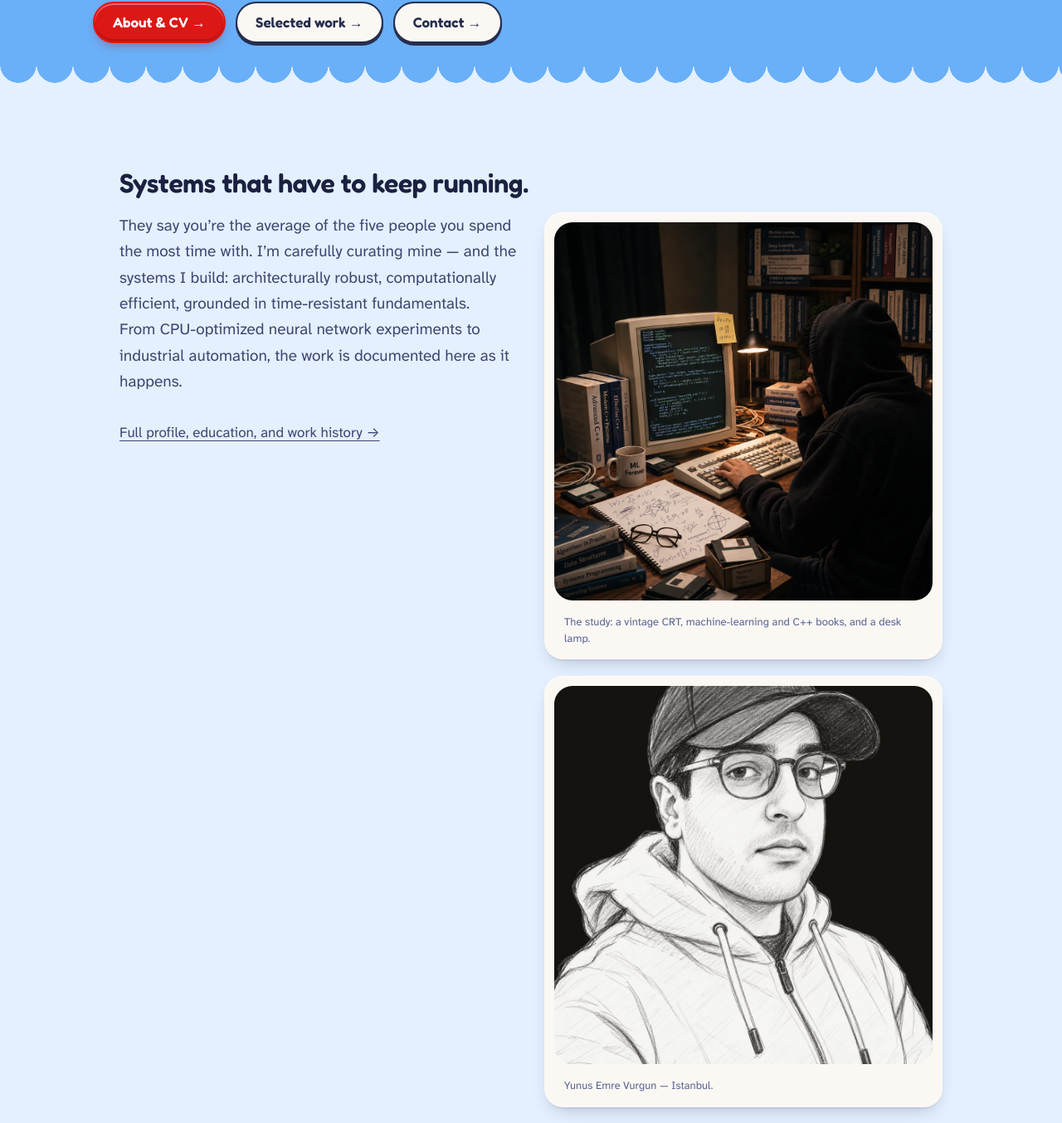
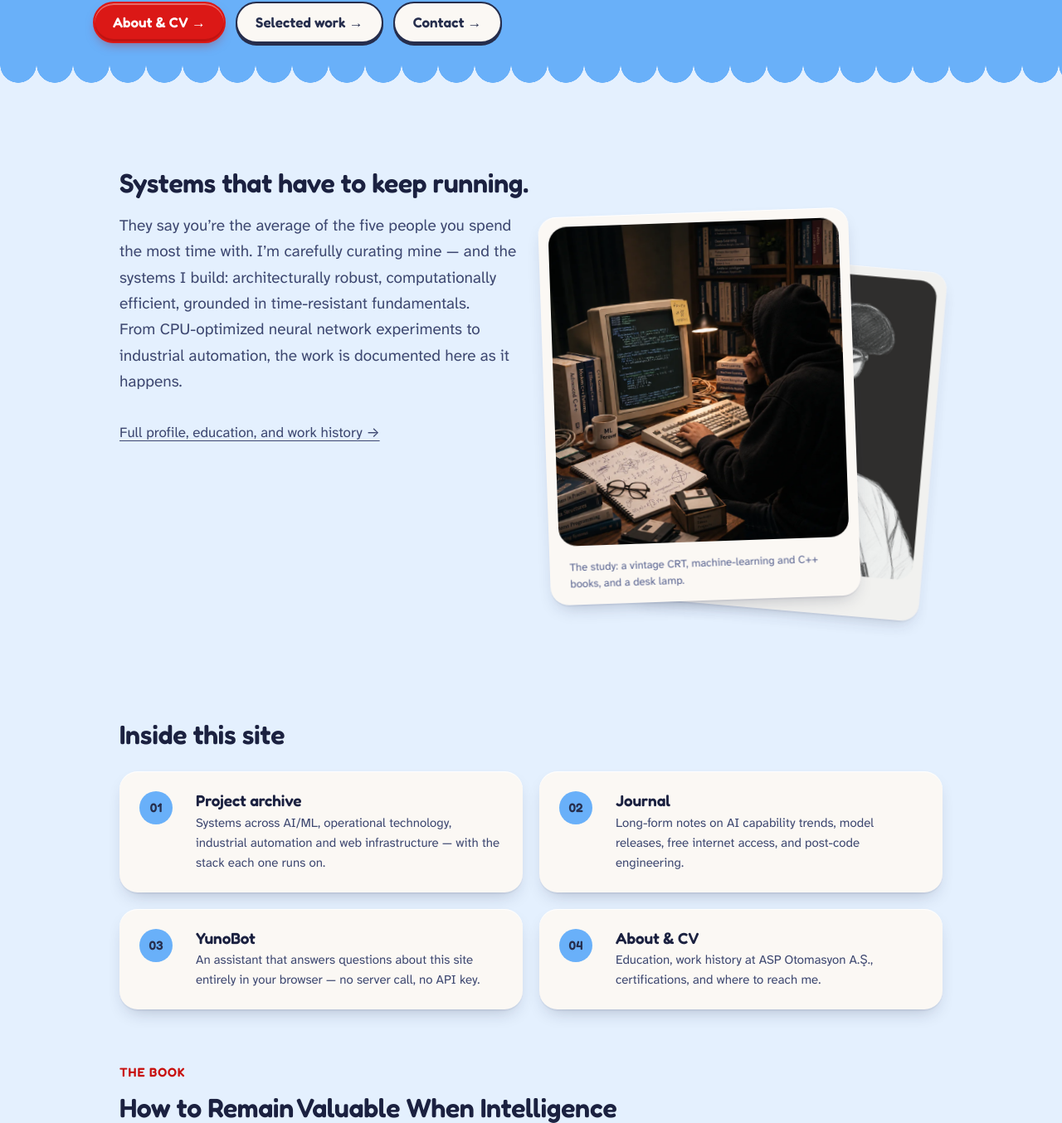
Before and after one commit to yunusemrejr/yunusemrevurgun-com, a PHP site: page /slop/views/home.php in a window 1280 px wide. Shown: the part 714-2068 px from the top of the page at 83% size. Run offline with PHP 8.4, Linux system fonts and the light colour scheme; data that the repository does not hold is empty; some libraries are stand-ins or nearby versions.

Commit message:
Home: overlapping flip-card deck for the desk photo and portrait with soft glare; full sitemap footer on the landing page
Co-Authored-By: Claude Sonnet 5.5 <noreply@anthropic.com>

```diff
--- a/assets/css/jelly.css
+++ b/assets/css/jelly.css
@@ -1493,3 +1493,117 @@ body.ui-landing {
 body.ui-404 .ui-main > .ui-section:first-of-type::after {
   transform: rotate(-11deg) scale(1.1, 0.86);
 }
+
+/* ===== HOME: PHOTO DECK ===== */
+/* Two cream cards overlapped like a hand of cards. The one behind is tilted,
+   smaller and a touch faded; clicking it flips it to the front. */
+.ui-landing-study-figures.is-deck {
+  position: relative;
+  display: block;
+  aspect-ratio: 1 / 1.14;
+  max-width: 480px;
+  width: 100%;
+  justify-self: center;
+}
+
+.is-deck > figure {
+  position: absolute;
+  width: 78%;
+  margin: 0;
+  transition: transform 520ms var(--ease-jelly), opacity 320ms ease, filter 320ms ease, box-shadow 320ms ease;
+  will-change: transform;
+  backface-visibility: hidden;
+  overflow: hidden;
+}
+
+.is-deck > figure img {
+  aspect-ratio: 1 / 1.1;
+  object-fit: cover;
+}
+
+.is-deck > figure:nth-child(2) img { object-position: 50% 25%; }
+
+.is-deck > figure.is-front {
+  z-index: 2;
+  top: 0;
+  left: 0;
+  transform: rotate(-2deg);
+}
+
+.is-deck > figure:not(.is-front) {
+  z-index: 1;
+  top: 8%;
+  right: 0;
+  transform: translate(0, 0) rotate(5deg) scale(0.94);
+  opacity: 0.88;
+  filter: saturate(0.85) brightness(0.97);
+  cursor: pointer;
+}
+
+.is-deck > figure:not(.is-front):hover,
+.is-deck > figure:not(.is-front):focus-visible {
+  transform: translate(2%, -1%) rotate(3deg) scale(0.96);
+  opacity: 1;
+  filter: none;
+}
+
+.is-deck > figure.is-flipping {
+  animation: deck-flip 640ms var(--ease-jelly);
+}
+
+@keyframes deck-flip {
+  0% { transform: perspective(900px) rotateY(-90deg) rotate(5deg) scale(0.94); }
+  100% { transform: perspective(900px) rotateY(0) rotate(-2deg) scale(1); }
+}
+
+/* Soft glare: a diagonal sheen that tracks the pointer on the front card. */
+.is-deck > figure::after {
+  content: "";
+  position: absolute;
+  inset: 0;
+  border-radius: inherit;
+  pointer-events: none;
+  opacity: 0;
+  background:
+    radial-gradient(circle at var(--gx, 30%) var(--gy, 20%), rgb(255 255 255 / 0.5), transparent 45%),
+    linear-gradient(115deg, transparent 38%, rgb(255 255 255 / 0.28) 48%, transparent 58%);
+  mix-blend-mode: soft-light;
+  transition: opacity 300ms ease;
+}
+
+.is-deck > figure.is-front:hover::after,
+.is-deck > figure.is-flipping::after {
+  opacity: 1;
+}
+
+.is-deck > figure.is-front::before {
+  content: "";
+  position: absolute;
+  inset: 0;
+  z-index: 1;
+  border-radius: inherit;
+  pointer-events: none;
+  background: linear-gradient(115deg, transparent 30%, rgb(255 255 255 / 0.35) 45%, transparent 60%) -120% 0 / 250% 100% no-repeat;
+}
+
+.is-deck > figure.is-flipping::before {
+  animation: deck-glint 900ms ease-out 150ms both;
+}
+
+@keyframes deck-glint {
+  to { background-position: 120% 0; }
+}
+
+.is-deck figcaption {
+  position: relative;
+}
+
+@media (max-width: 800px) {
+  .ui-landing-study-figures.is-deck { max-width: 400px; }
+}
+
+@media (prefers-reduced-motion: reduce) {
+  .is-deck > figure { transition: none; }
+  .is-deck > figure.is-flipping,
+  .is-deck > figure.is-flipping::before { animation: none; }
+}
--- a/assets/js/ui-interactions.js
+++ b/assets/js/ui-interactions.js
@@ -636,3 +636,47 @@
     if (e.animationName === 'jelly-wobble') mascot.classList.remove('is-poked');
   });
 })();
+
+/* Home: the desk photo and the pencil portrait sit as a two-card deck. Click
+   (or Enter/Space) the card behind to flip it to the front; a glare follows
+   the pointer across the front card. Without JS the two cards just stack. */
+(() => {
+  const deck = document.querySelector('[data-deck]');
+  if (!deck) return;
+  const cards = Array.from(deck.querySelectorAll('[data-deck-card]'));
+  if (cards.length !== 2) return;
+  const still = window.matchMedia('(prefers-reduced-motion: reduce)');
+  deck.classList.add('is-deck');
+
+  function setFront(front) {
+    cards.forEach((card) => {
+      const isFront = card === front;
+      const wasFront = card.classList.contains('is-front');
+      card.classList.toggle('is-front', isFront);
+      card.setAttribute('aria-label', isFront ? '' : 'Bring this photo to the front');
+      if (!isFront) card.setAttribute('tabindex', '0'); else card.removeAttribute('tabindex');
+      card.setAttribute('role', isFront ? '' : 'button');
+      if (isFront && !wasFront && !still.matches) {
+        card.classList.remove('is-flipping');
+        void card.offsetWidth;
+        card.classList.add('is-flipping');
+      }
+    });
+  }
+  cards.forEach((card) => {
+    card.addEventListener('animationend', () => card.classList.remove('is-flipping'));
+    card.addEventListener('click', () => { if (!card.classList.contains('is-front')) setFront(card); });
+    card.addEventListener('keydown', (e) => {
+      if ((e.key === 'Enter' || e.key === ' ') && !card.classList.contains('is-front')) {
+        e.preventDefault();
+        setFront(card);
+      }
+    });
+    card.addEventListener('pointermove', (e) => {
+      const r = card.getBoundingClientRect();
+      card.style.setProperty('--gx', ((e.clientX - r.left) / r.width * 100).toFixed(1) + '%');
+      card.style.setProperty('--gy', ((e.clientY - r.top) / r.height * 100).toFixed(1) + '%');
+    });
+  });
+  setFront(cards[0]);
+})();
--- a/views/home.php
+++ b/views/home.php
@@ -147,13 +147,13 @@ ui_render_head(
                 <p class="ui-section-text">From CPU-optimized neural network experiments to industrial automation, the work is documented here as it happens.</p>
                 <a class="ui-more-link" href="<?= FULL_BASE_PATH ?>about">Full profile, education, and work history →</a>
             </div>
-            <div class="ui-landing-study-figures">
-                <figure>
+            <div class="ui-landing-study-figures" data-deck>
+                <figure data-deck-card>
                     <img src="<?= FULL_BASE_PATH ?>assets/images/landing-hero-desk.webp" width="1100" height="1100" decoding="async" loading="lazy"
                          alt="Yemre in a hoodie working at a vintage CRT computer, surrounded by machine-learning and C++ books under a desk lamp.">
                     <figcaption>The study: a vintage CRT, machine-learning and C++ books, and a desk lamp.</figcaption>
                 </figure>
-                <figure>
+                <figure data-deck-card>
                     <img src="<?= ui_portrait_url() ?>" width="1000" height="1250" decoding="async" loading="lazy"
                          alt="Pencil portrait of Yunus Emre Vurgun.">
                     <figcaption>Yunus Emre Vurgun — Istanbul.</figcaption>
@@ -207,22 +207,7 @@ ui_render_head(
 </main>
 </div>
 
-<footer class="ui-landing-footer">
-    <img class="ui-footer-mascot" src="<?= FULL_BASE_PATH ?>assets/images/mascot-160.webp" width="112" height="112" alt="" loading="lazy" decoding="async">
-    <div class="ui-landing-footer-inner">
-        <nav class="ui-landing-footer-nav" aria-label="Footer navigation">
-            <ul role="list">
-                <?php foreach (ui_nav_items() as $item): ?>
-                <li><a href="<?= htmlspecialchars($item['href']) ?>"><?= htmlspecialchars($item['label']) ?></a></li>
-                <?php endforeach; ?>
-                <li><a href="<?= FULL_BASE_PATH ?>more">More</a></li>
-                <li><a href="<?= EBOOK_URL ?>" target="_blank" rel="noopener noreferrer">Book ↗</a></li>
-            </ul>
-        </nav>
-        <p class="ui-landing-footer-copy">© <?= date('Y') ?> Yemre. All rights reserved.</p>
-        <?php ui_render_hampton('landing-right'); ?>
-    </div>
-</footer>
+<?php ui_render_footer('landing-right'); ?>
 <?php ui_render_tracker_codes(dirname(__DIR__)); ?>
 <script src="<?= FULL_BASE_PATH ?>assets/js/navigation.js?v=<?= filemtime(__DIR__ . '/../assets/js/navigation.js') ?>"></script>
 <script src="<?= FULL_BASE_PATH ?>assets/js/ui-interactions.js?v=<?= filemtime(__DIR__ . '/../assets/js/ui-interactions.js') ?>"></script>
```
